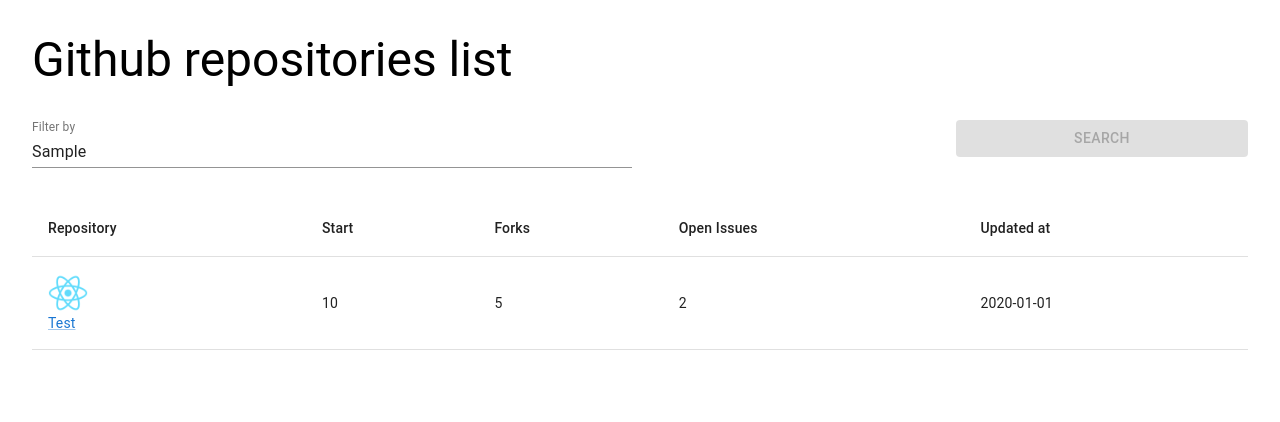
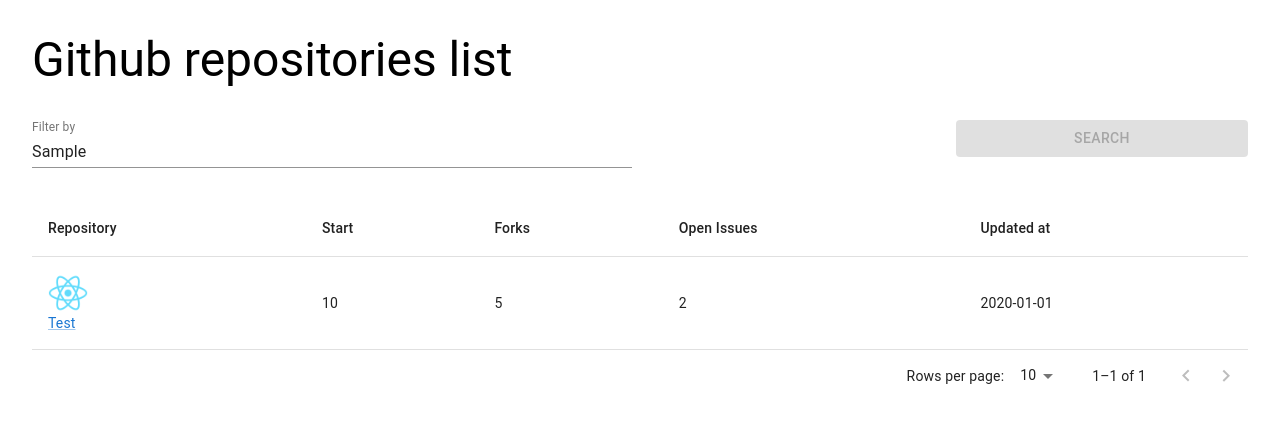
Before and after one commit to josearicapa/github-search-tdd, a React (Create React App) app: page / in a window 1280 px wide. Both pictures are taken after typing "Sample" into the empty fields and a click on the button "SEARCH". Shown: the top 422 px of the page. Built offline with nearby package versions, Linux system fonts and the light colour scheme.

Commit message:
feat: added pagination with TablePagination

```diff
--- a/src/components/content/index.js
+++ b/src/components/content/index.js
@@ -9,9 +9,11 @@ import TableRow from '@mui/material/TableRow';
 import Avatar from '@mui/material/Avatar';
 import Link from '@mui/material/Link';
 import { Typography, Box } from '@material-ui/core';
+import TablePagination from '@mui/material/TablePagination';
 
 export const Content = ({ isSearchApplied }) =>
   isSearchApplied ? (
+    <>
       <TableContainer>
         <Table>
           <TableHead>
@@ -34,10 +36,11 @@ export const Content = ({ isSearchApplied }) =>
               <TableCell>2</TableCell>
               <TableCell>2020-01-01</TableCell>
             </TableRow>
-        </TableBody>{' '}
-
+          </TableBody>
         </Table>
       </TableContainer>
+      <TablePagination rowsPerPageOptions={[5, 10, 25]} component='div' colSpan={3} count={1} rowsPerPage={10} page={0} onPageChange={() => {}} onRowsPerPageChange={() => {}} />
+    </>
   ) : (
     <Box display='flex' alignItems='center' justifyContent='center' height={400}>
       <Typography>Please provide a search option and click in the search button</Typography>
```
Also changed, not shown: 1 other file (tests, documents, lock files or other folders). Lines whose indentation alone changed are shown as unchanged.
